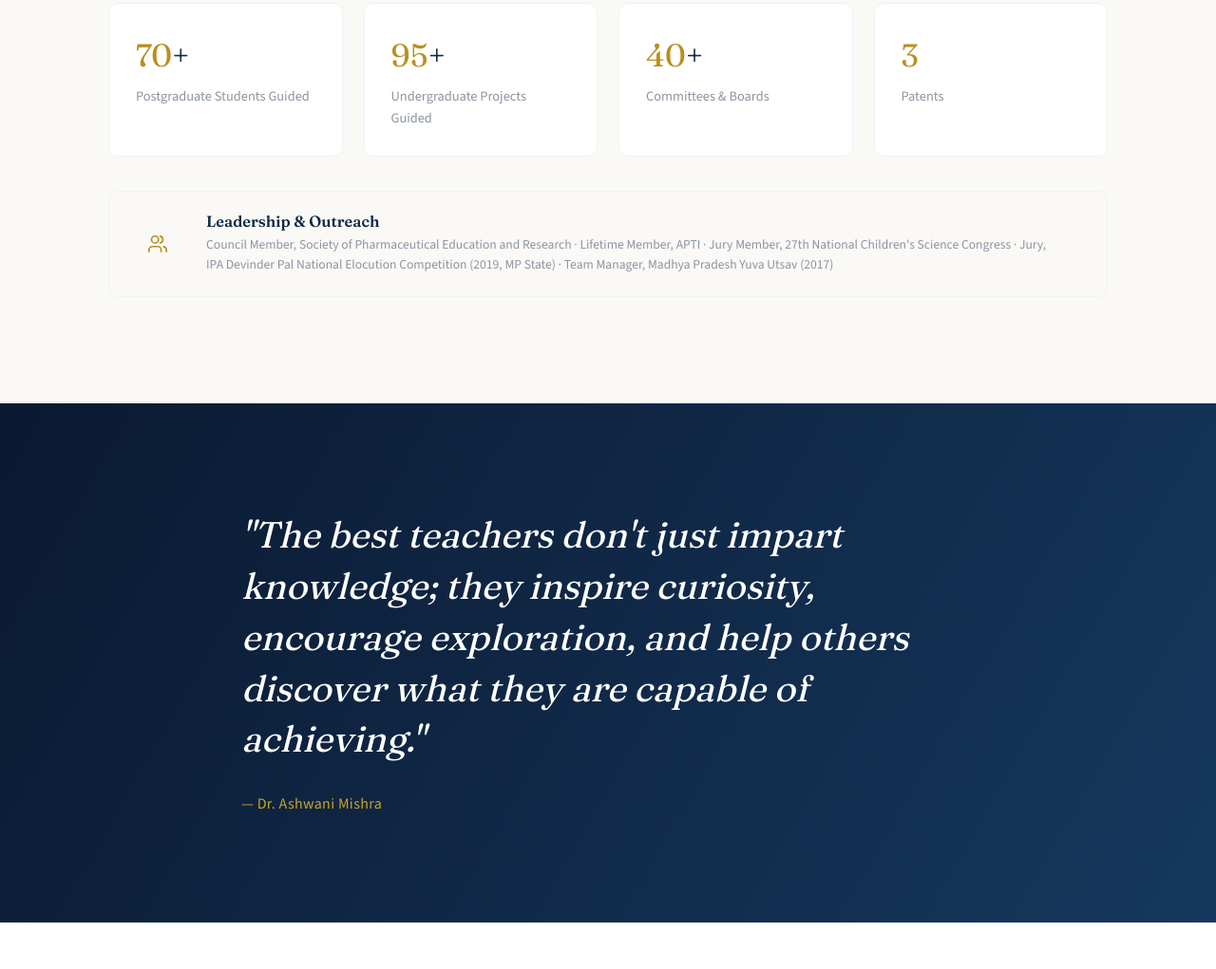
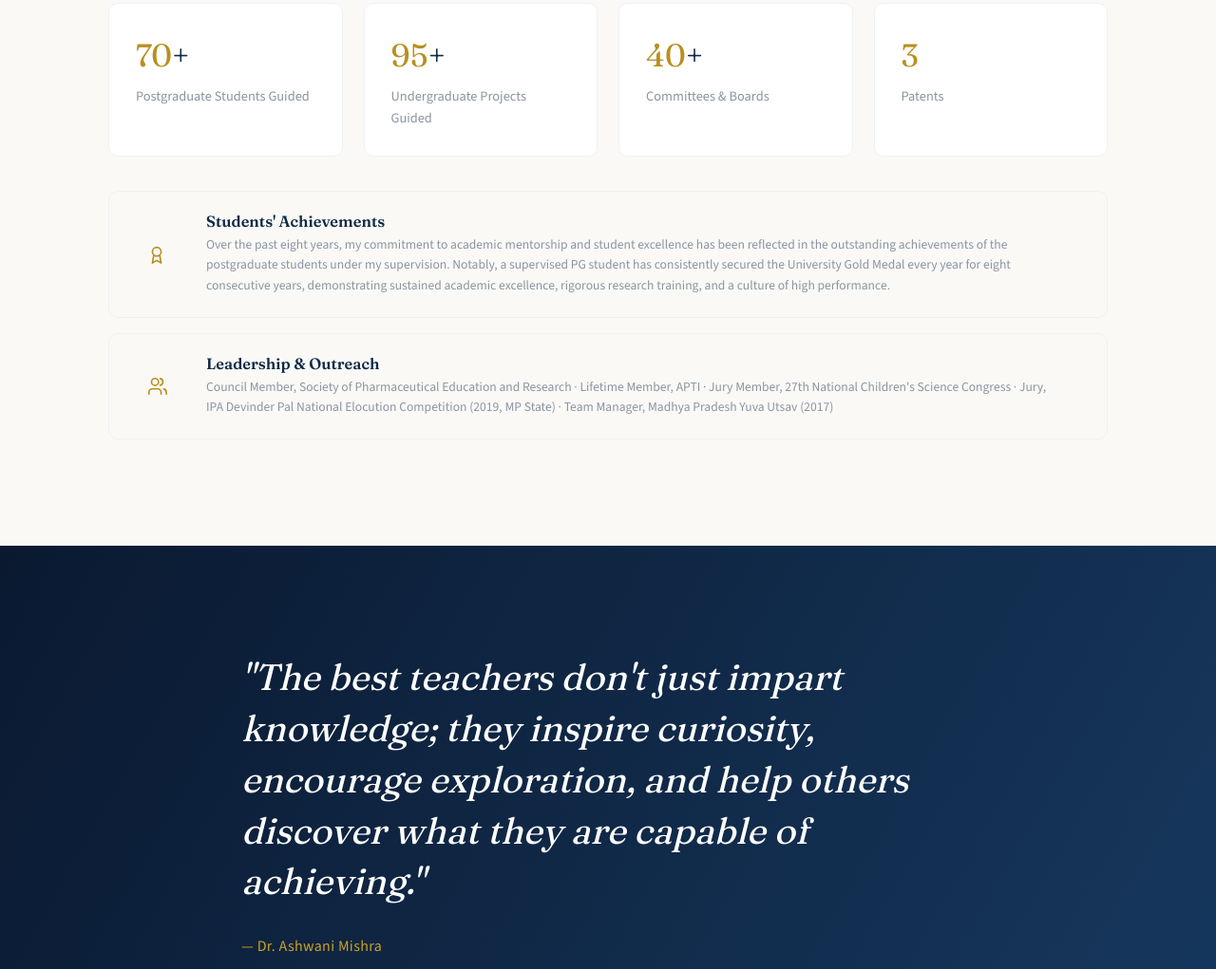
Before and after one commit to Ashwani9029/TechAshwani, a plain HTML site: page index.html in a window 1280 px wide. Shown: the part 5735-6756 px from the top of the page at 95% size. Drawn offline with nearby package versions, Linux system fonts and the light colour scheme.

Commit message:
Add files via upload

```diff
--- a/index.html
+++ b/index.html
@@ -325,6 +325,13 @@
 
     <div class="award-list" style="margin-top:36px;">
       <div class="award-row reveal">
+        <div class="icon"><svg viewBox="0 0 24 24" width="22" height="22" fill="none" stroke="currentColor" stroke-width="1.8" stroke-linecap="round" stroke-linejoin="round"><circle cx="12" cy="9" r="5"/><path d="M8.5 13.5L7 22l5-3 5 3-1.5-8.5"/></svg></div>
+        <div>
+          <h3>Students' Achievements</h3>
+          <p class="award-meta">Over the past eight years, my commitment to academic mentorship and student excellence has been reflected in the outstanding achievements of the postgraduate students under my supervision. Notably, a supervised PG student has consistently secured the University Gold Medal every year for eight consecutive years, demonstrating sustained academic excellence, rigorous research training, and a culture of high performance.</p>
+        </div>
+      </div>
+      <div class="award-row reveal">
         <div class="icon"><svg viewBox="0 0 24 24" width="22" height="22" fill="none" stroke="currentColor" stroke-width="1.8" stroke-linecap="round" stroke-linejoin="round"><path d="M17 21v-2a4 4 0 00-4-4H7a4 4 0 00-4 4v2"/><circle cx="10" cy="7" r="4"/><path d="M23 21v-2a4 4 0 00-3-3.87M16 3.13a4 4 0 010 7.75"/></svg></div>
         <div>
           <h3>Leadership &amp; Outreach</h3>
```
